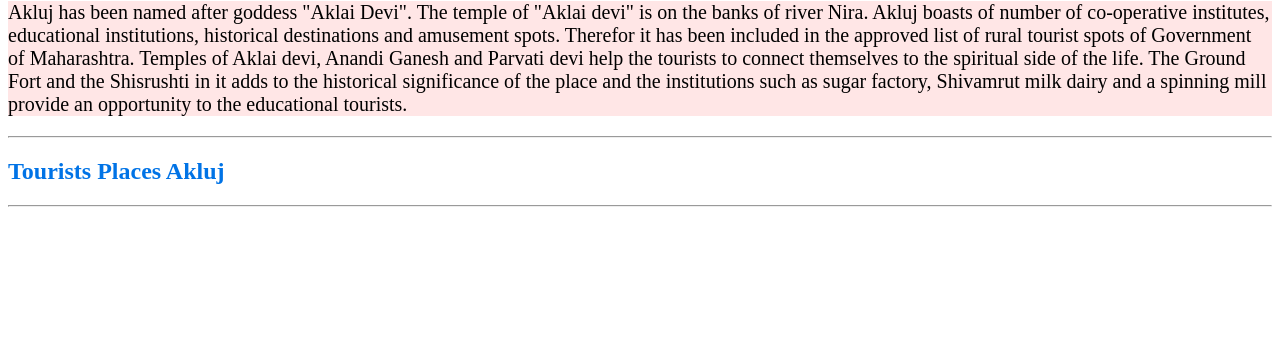
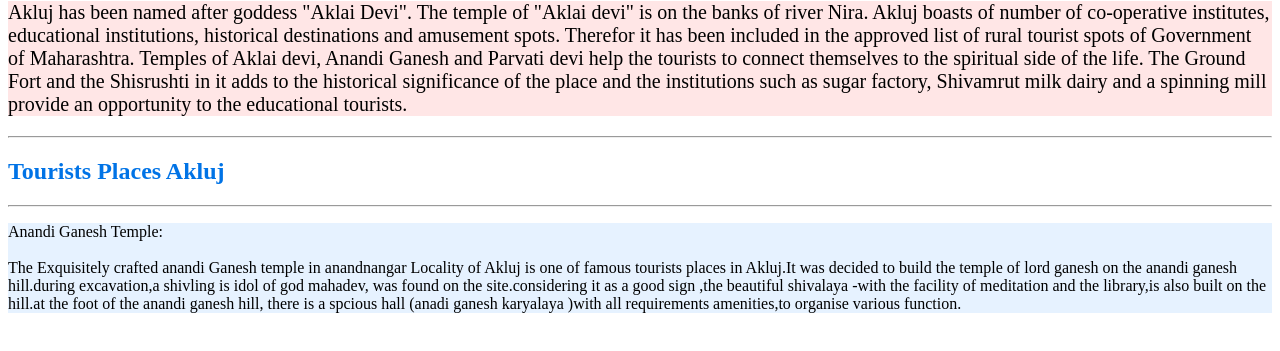
Before and after one commit to Sakshibodare08/css-first-webpage, a plain HTML site: page index.html in a window 1280 px wide. Shown: the part 79-430 px from the top of the page. Drawn offline with Linux system fonts and the light colour scheme.

Commit message:
p and id selector is used

```diff
--- a/index.html
+++ b/index.html
@@ -15,6 +15,9 @@
     background-color:#ffe6e6;
     font-size: 20px;
  }
+ #name{
+    background-color: #e6f2ff
+}
     </style>
 </head>
 
@@ -25,5 +28,10 @@
 <hr>
 <h2 style="color: #0073e6; #ffccff; ">Tourists Places Akluj</h1>
 <hr>
+<p id="name">
+    Anandi Ganesh Temple:<br>
+    <br>
+    The Exquisitely crafted anandi Ganesh temple in anandnangar Locality of Akluj is one of famous tourists places in Akluj.It was decided to build the temple of lord ganesh on the anandi ganesh hill.during excavation,a shivling is idol of god mahadev, was found on the site.considering it as a good sign ,the beautiful shivalaya -with the facility of meditation and the library,is also built on the hill.at the foot of the anandi ganesh hill, there is a spcious hall (anadi ganesh karyalaya )with all requirements amenities,to organise various function.
+</p>
 </body>
 </html>
```
